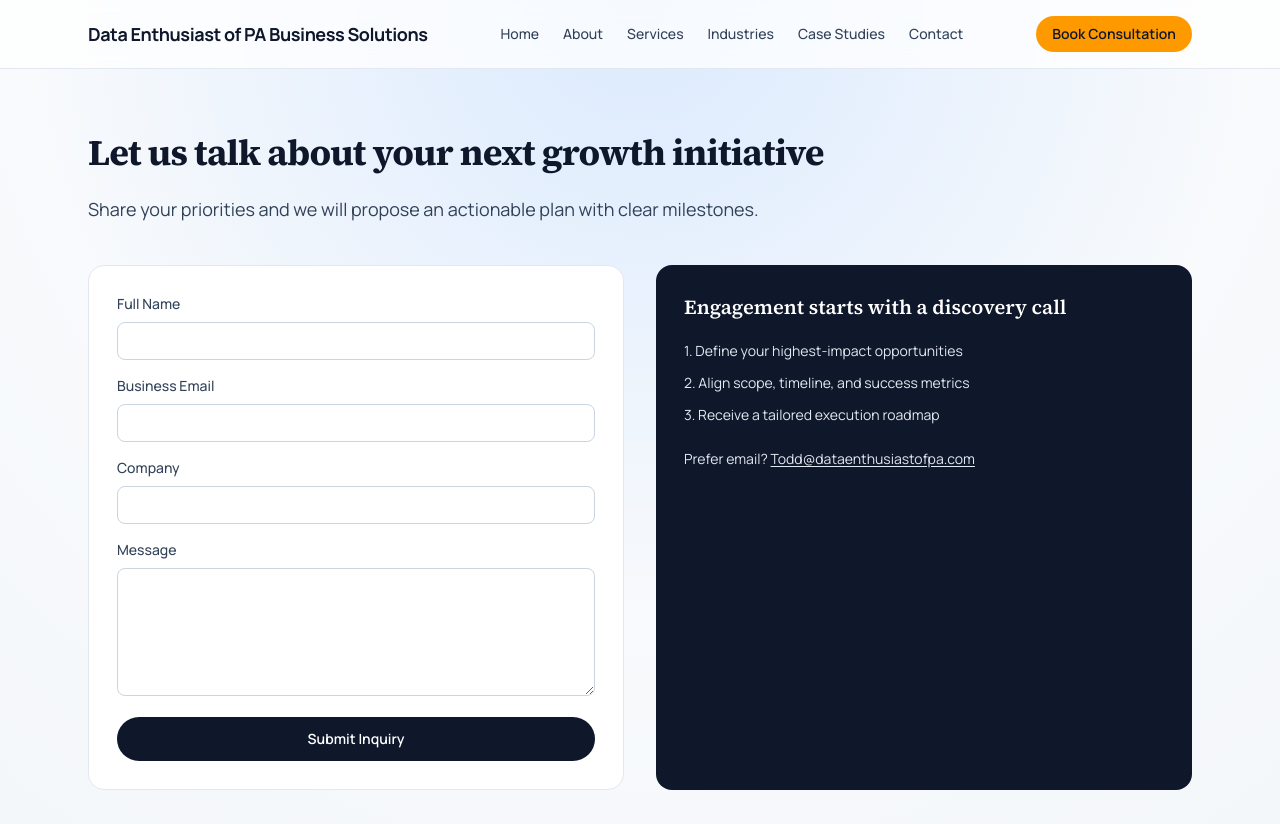
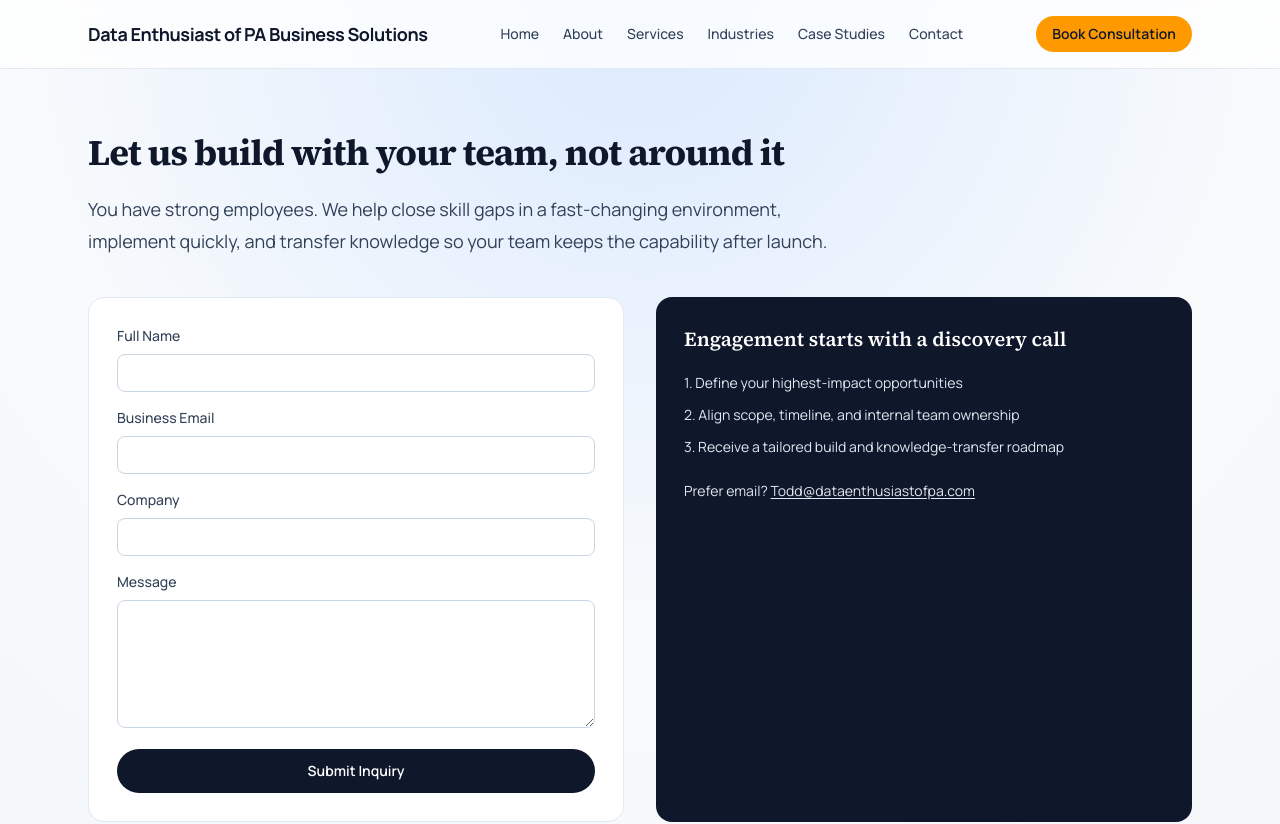
Before and after one commit to Tgilmore5712/dataenthusiastofpa, a Next.js app: page /contact in a window 1280 px wide. Shown: the top 824 px of the page. Built offline with nearby package versions, Linux system fonts and the light colour scheme; no server answers.

Commit message:
Refine team enablement messaging across site

```diff
--- a/app/about/page.tsx
+++ b/app/about/page.tsx
@@ -4,7 +4,7 @@ import { buildMetadata } from "@/lib/seo";
 export const metadata: Metadata = buildMetadata({
   title: "About Us | Data Enthusiast of PA Business Solutions",
   description:
-    "13+ years of analytics and operations leadership with deep SQL, BI, workflow automation, and cross-functional delivery experience.",
+    "13+ years of analytics and operations leadership delivering workflow automation and team enablement so capability stays in-house.",
   path: "/about",
 });
 
@@ -13,7 +13,7 @@ export default function AboutPage() {
     <main className="mx-auto w-full max-w-6xl px-6 py-16">
       <h1 className="text-4xl font-bold tracking-tight text-slate-900">Execution-first technical partner</h1>
       <p className="mt-6 max-w-3xl text-lg leading-8 text-slate-700">
-        Led by Todd Gilmore, Data Enthusiast of PA brings 13+ years of analytics and operations leadership across multi-site organizations. We build practical automation systems, reporting platforms, and custom applications that improve day-to-day execution.
+        Led by Todd Gilmore, Data Enthusiast of PA brings 13+ years of analytics and operations leadership across multi-site organizations. We build practical automation systems, reporting platforms, and custom applications while enabling your team to own and scale what we implement.
       </p>
       <div className="mt-10 grid gap-6 md:grid-cols-3">
         <article className="rounded-2xl border border-slate-200 bg-white p-6">
@@ -25,8 +25,8 @@ export default function AboutPage() {
           <p className="mt-3 text-sm leading-6 text-slate-700">AI-assisted workflow automation and integrations that reduce manual steps and cycle time.</p>
         </article>
         <article className="rounded-2xl border border-slate-200 bg-white p-6">
-          <h2 className="text-xl font-semibold text-slate-900">Program Leadership</h2>
-          <p className="mt-3 text-sm leading-6 text-slate-700">Cross-functional execution across product, engineering, finance, and operations with measurable outcomes.</p>
+          <h2 className="text-xl font-semibold text-slate-900">Team Enablement</h2>
+          <p className="mt-3 text-sm leading-6 text-slate-700">Hands-on knowledge transfer, process documentation, and training that keeps long-term capability with your employees.</p>
         </article>
       </div>
     </main>
--- a/app/contact/page.tsx
+++ b/app/contact/page.tsx
@@ -4,7 +4,7 @@ import { buildMetadata } from "@/lib/seo";
 export const metadata: Metadata = buildMetadata({
   title: "Contact | Data Enthusiast of PA Business Solutions",
   description:
-    "Contact our team for a strategy consultation about digital transformation, process automation, or managed services.",
+    "Contact our team for workflow automation, app development, and team enablement that helps your staff own the solution long term.",
   path: "/contact",
 });
 
@@ -18,9 +18,9 @@ export default async function ContactPage({ searchParams }: ContactPageProps) {
 
   return (
     <main className="mx-auto w-full max-w-6xl px-6 py-16">
-      <h1 className="text-4xl font-bold tracking-tight text-slate-900">Let us talk about your next growth initiative</h1>
+      <h1 className="text-4xl font-bold tracking-tight text-slate-900">Let us build with your team, not around it</h1>
       <p className="mt-5 max-w-3xl text-lg leading-8 text-slate-700">
-        Share your priorities and we will propose an actionable plan with clear milestones.
+        You have strong employees. We help close skill gaps in a fast-changing environment, implement quickly, and transfer knowledge so your team keeps the capability after launch.
       </p>
       {status === "success" ? (
         <p className="mt-4 rounded-lg border border-emerald-200 bg-emerald-50 px-4 py-3 text-sm text-emerald-800">
@@ -65,8 +65,8 @@ export default async function ContactPage({ searchParams }: ContactPageProps) {
           <h2 className="text-xl font-semibold">Engagement starts with a discovery call</h2>
           <ul className="mt-5 space-y-3 text-sm text-slate-200">
             <li>1. Define your highest-impact opportunities</li>
-            <li>2. Align scope, timeline, and success metrics</li>
-            <li>3. Receive a tailored execution roadmap</li>
+            <li>2. Align scope, timeline, and internal team ownership</li>
+            <li>3. Receive a tailored build and knowledge-transfer roadmap</li>
           </ul>
           <p className="mt-6 text-sm text-slate-200">
             Prefer email?{" "}
--- a/app/page.tsx
+++ b/app/page.tsx
@@ -11,7 +11,7 @@ import {
 export const metadata: Metadata = buildMetadata({
   title: "Automation Workflows, Web and App Development",
   description:
-    "Workflow automation, custom web and mobile apps, Procore development, and QuickBooks Online integrations built for operational speed.",
+    "Workflow automation, custom web and mobile apps, Procore development, and QuickBooks Online integrations with team enablement built in.",
   path: "/",
 });
 
@@ -30,7 +30,7 @@ export default function Home() {
           We build automation workflows, web apps, and mobile apps that eliminate manual work.
         </h1>
         <p className="mt-6 max-w-2xl text-base leading-7 text-slate-300 md:text-lg">
-          From Procore development to QuickBooks Online integrations, we implement practical systems your team can use immediately.
+          From Procore development to QuickBooks Online integrations, we implement practical systems and upskill your team so the capability stays in-house.
         </p>
         <div className="mt-8 flex flex-wrap gap-4">
           <Link
@@ -72,6 +72,10 @@ export default function Home() {
       <section className="mt-12 rounded-3xl border border-slate-200 bg-white p-8 md:p-12">
         <h2 className="font-serif text-3xl tracking-tight text-slate-900 md:text-4xl">Why enterprise teams choose us</h2>
         <div className="mt-8 grid gap-5 md:grid-cols-2">
+          <div className="rounded-xl bg-slate-50 p-5 md:col-span-2">
+            <p className="text-sm font-semibold uppercase tracking-wider text-slate-500">Team enablement model</p>
+            <p className="mt-2 text-sm leading-6 text-slate-700">You already have strong employees. We close skill gaps in a fast-changing environment by building with your team, documenting every system, and training team members so you can reduce long-term outside dependency.</p>
+          </div>
           <div className="rounded-xl bg-slate-50 p-5">
             <p className="text-sm font-semibold uppercase tracking-wider text-slate-500">Builder mindset</p>
             <p className="mt-2 text-sm leading-6 text-slate-700">We focus on shipping working automations and applications, not slide decks.</p>
--- a/app/services/page.tsx
+++ b/app/services/page.tsx
@@ -6,7 +6,7 @@ import { buildMetadata, serviceSchema } from "@/lib/seo";
 export const metadata: Metadata = buildMetadata({
   title: "Services | Data Enthusiast of PA Business Solutions",
   description:
-    "Workflow automation, custom web and mobile development, Procore integrations, and QuickBooks Online integration services.",
+    "Workflow automation, custom web and mobile development, Procore integrations, QBO integration services, and team enablement.",
   path: "/services",
 });
 
@@ -31,6 +31,11 @@ const services = [
     description:
       "Connect QBO with your systems to automate billing, reconciliations, and financial reporting workflows.",
   },
+  {
+    name: "Team Enablement and Knowledge Transfer",
+    description:
+      "We pair with your existing team, train key contributors, and provide documentation and handoff guides so capability remains with your employees after implementation.",
+  },
 ];
 
 export default function ServicesPage() {
@@ -52,7 +57,7 @@ export default function ServicesPage() {
       <div className="mt-12 rounded-2xl bg-slate-900 p-8 text-white">
         <h2 className="text-2xl font-semibold">Need a tailored build plan?</h2>
         <p className="mt-3 max-w-2xl text-slate-200">
-          We define scope, integration points, and milestones, then build and deploy with rapid weekly progress.
+          We define scope, integration points, and milestones, then build, enable your team, and deploy with rapid weekly progress.
         </p>
         <Link
           href="/contact"
```
